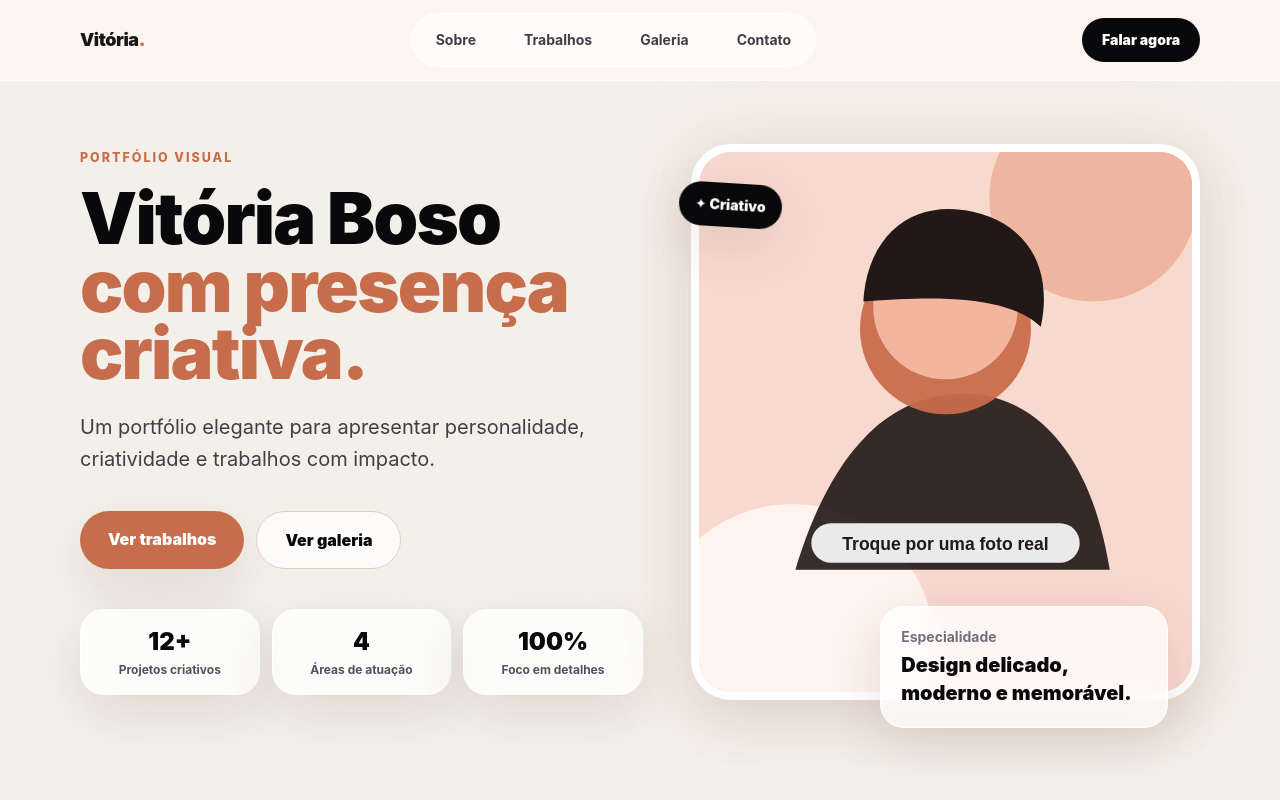
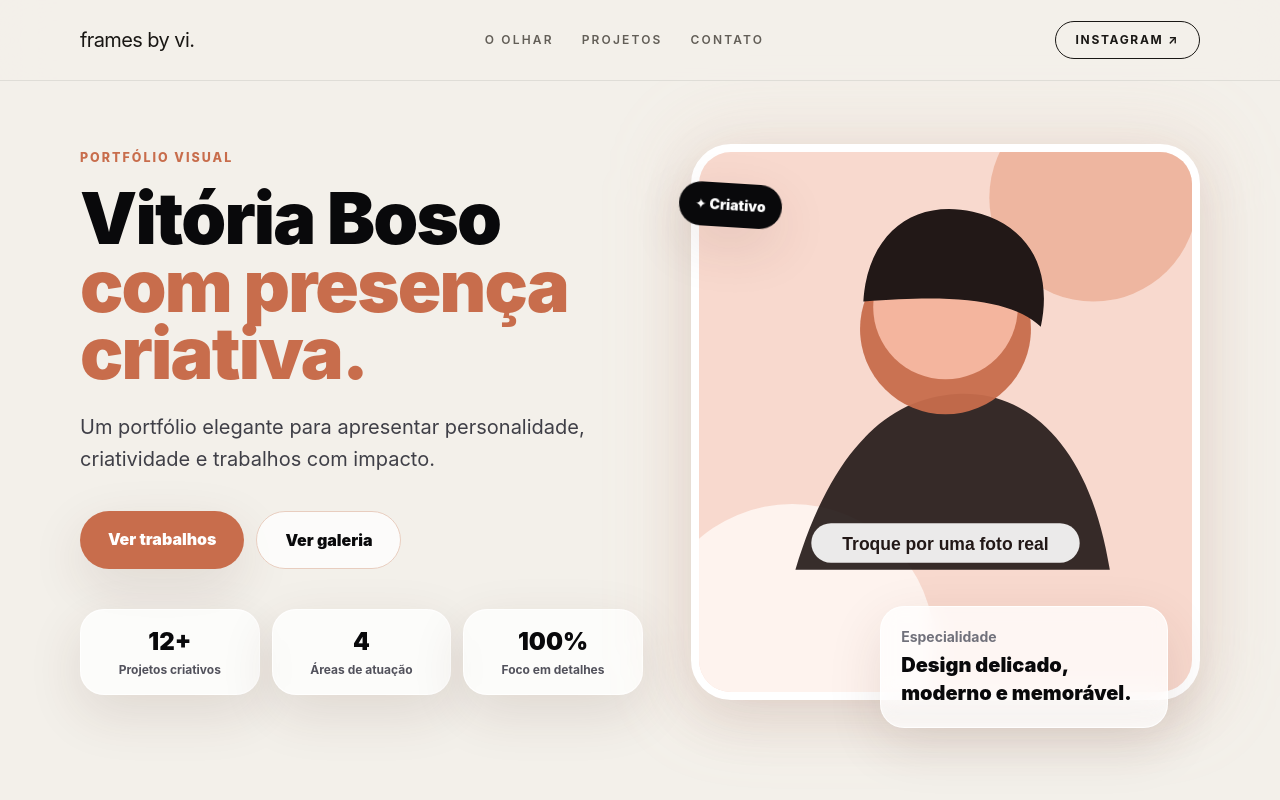
Before and after one commit to marlouun/portfolio-vitoria-boso, a React (Vite) app: page / in a window 1280 px wide. Shown: the top 800 px of the page. Built offline with nearby package versions, Linux system fonts and the light colour scheme.

Commit message:
feat: ajusta navegacao para identidade fotografica

```diff
--- a/src/components/Header.tsx
+++ b/src/components/Header.tsx
@@ -1,9 +1,9 @@
 import { useState } from 'react';
+import { profile } from '../data/profile';
 
 const links = [
-  { href: '#sobre', label: 'Sobre' },
-  { href: '#projetos', label: 'Trabalhos' },
-  { href: '#galeria', label: 'Galeria' },
+  { href: '#sobre', label: 'O olhar' },
+  { href: '#projetos', label: 'Projetos' },
   { href: '#contato', label: 'Contato' },
 ];
 
@@ -11,27 +11,36 @@ export function Header() {
   const [open, setOpen] = useState(false);
 
   return (
-    <header className="header-enter fixed inset-x-0 top-0 z-50 border-b border-white/50 bg-[#fff7f2]/78 backdrop-blur-xl">
+    <header className="header-enter fixed inset-x-0 top-0 z-50 border-b border-black/8 bg-[#f3f0ea]/88 backdrop-blur-xl">
       <nav className="container-page flex h-20 items-center justify-between">
-        <a href="#inicio" className="focus-ring rounded-full text-lg font-black tracking-tight">
-          Vitória<span className="text-[#c86d4c]">.</span>
+        <a href="#inicio" className="focus-ring rounded-sm font-editorial text-xl tracking-[-0.03em] text-[#191714]">
+          frames by vi.
         </a>
 
-        <div className="hidden items-center gap-2 rounded-full border border-white/70 bg-white/60 p-1 md:flex">
+        <div className="hidden items-center gap-7 md:flex">
           {links.map((link) => (
-            <a key={link.href} href={link.href} className="focus-ring rounded-full px-5 py-3 text-sm font-bold text-zinc-700 transition hover:bg-[#c86d4c] hover:text-white">
+            <a
+              key={link.href}
+              href={link.href}
+              className="focus-ring rounded-sm text-xs font-semibold uppercase tracking-[0.18em] text-[#625e57] transition hover:text-[#191714]"
+            >
               {link.label}
             </a>
           ))}
         </div>
 
-        <a href="#contato" className="magnetic-btn focus-ring hidden rounded-full bg-zinc-950 px-5 py-3 text-sm font-black text-white transition hover:-translate-y-0.5 md:inline-flex">
-          Falar agora
+        <a
+          href={profile.instagram}
+          target="_blank"
+          rel="noreferrer"
+          className="focus-ring hidden rounded-full border border-[#191714] px-5 py-2.5 text-xs font-bold uppercase tracking-[0.14em] text-[#191714] transition hover:bg-[#191714] hover:text-[#f3f0ea] md:inline-flex"
+        >
+          Instagram ↗
         </a>
 
         <button
           type="button"
-          className="focus-ring rounded-full bg-zinc-950 px-4 py-3 text-sm font-black text-white md:hidden"
+          className="focus-ring rounded-full border border-[#191714] px-4 py-2.5 text-xs font-bold uppercase tracking-[0.14em] text-[#191714] md:hidden"
           onClick={() => setOpen((value) => !value)}
           aria-expanded={open}
           aria-controls="mobile-menu"
@@ -42,17 +51,25 @@ export function Header() {
 
       {open && (
         <div id="mobile-menu" className="container-page pb-5 md:hidden">
-          <div className="rounded-3xl border border-white/70 bg-white/92 p-3 shadow-2xl">
+          <div className="border-t border-black/10 bg-[#f3f0ea] pt-4">
             {links.map((link) => (
               <a
                 key={link.href}
                 href={link.href}
                 onClick={() => setOpen(false)}
-                className="block rounded-2xl px-4 py-3 font-bold text-zinc-800 hover:bg-[#fff1eb]"
+                className="block border-b border-black/8 py-4 font-editorial text-2xl text-[#191714]"
               >
                 {link.label}
               </a>
             ))}
+            <a
+              href={profile.instagram}
+              target="_blank"
+              rel="noreferrer"
+              className="mt-5 inline-flex text-xs font-bold uppercase tracking-[0.16em]"
+            >
+              {profile.instagramLabel} ↗
+            </a>
           </div>
         </div>
       )}
```
